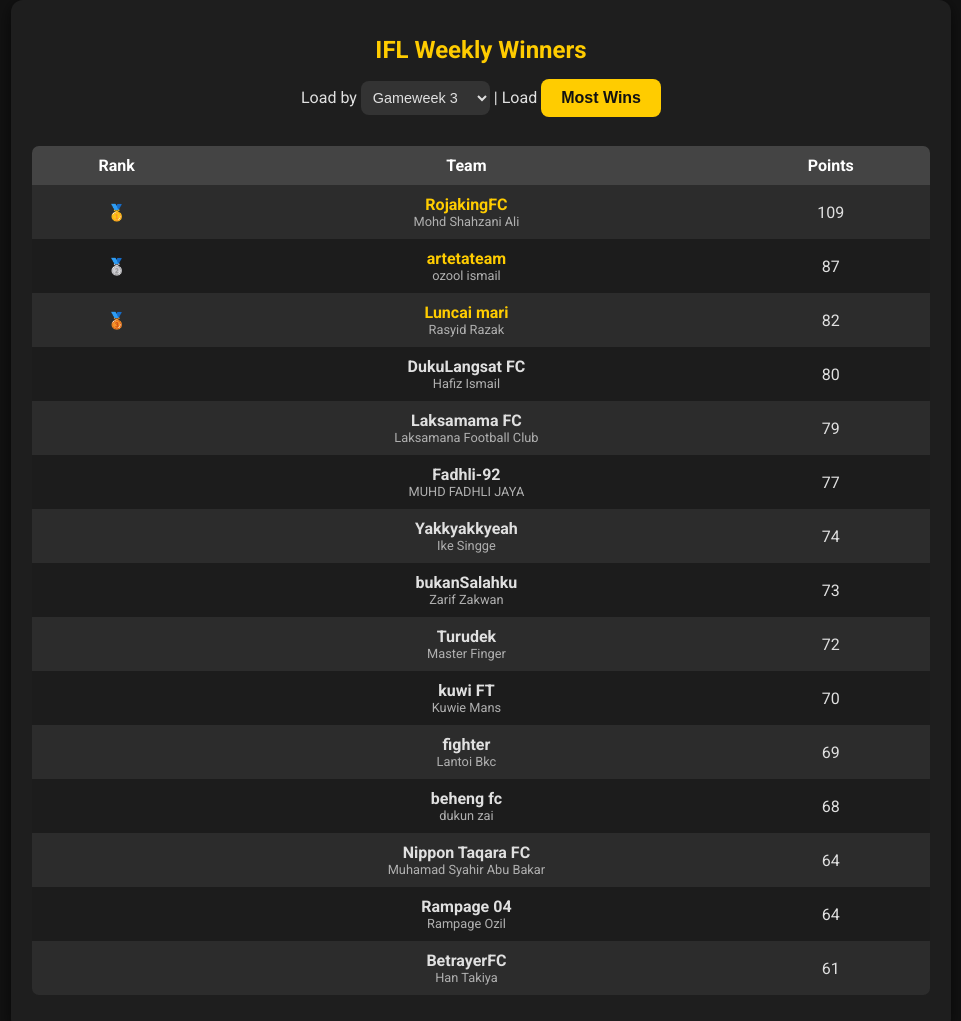
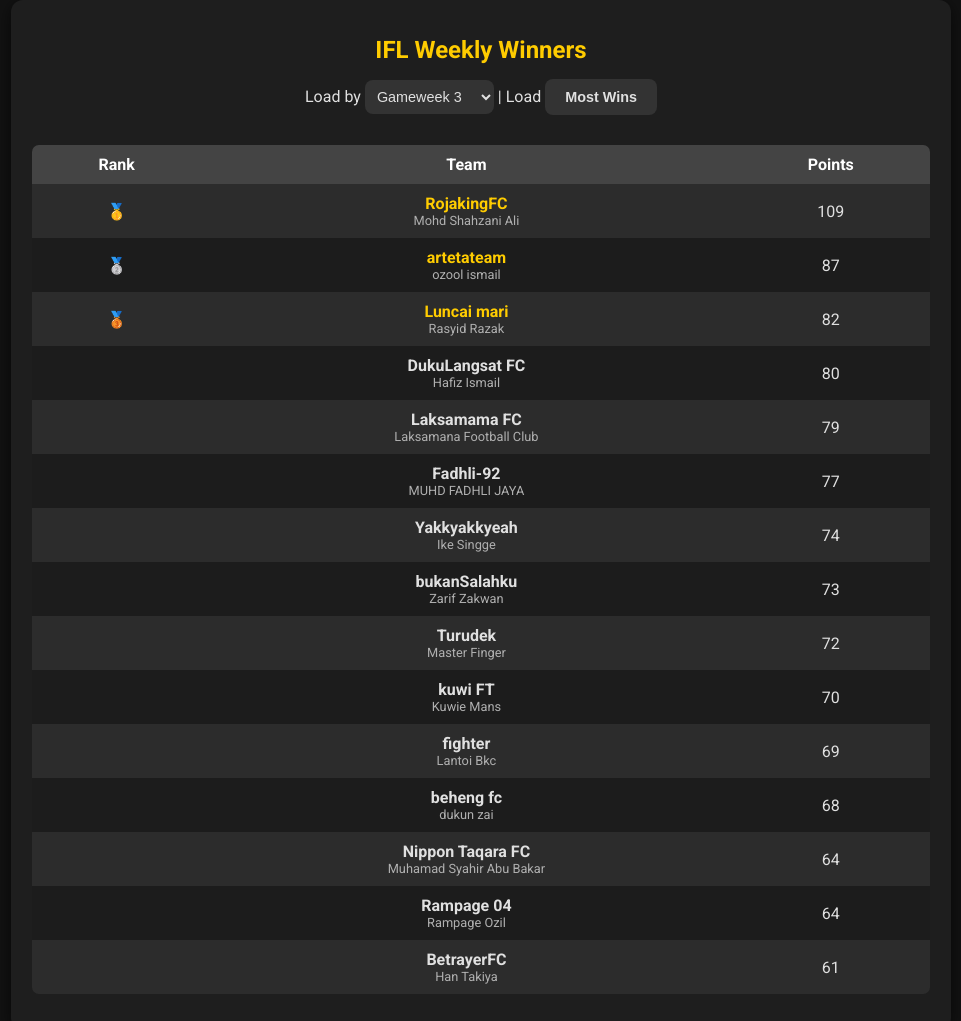
Before and after one commit to hollowsxd/inf-fpl, a plain HTML site: page index.html in a window 1280 px wide. Shown: the top 1021 px of the page, without its empty margins (159-1120 px from the left). Drawn offline with Linux system fonts and the light colour scheme.

Commit message:
Adjust button color and font

```diff
--- a/styles.css
+++ b/styles.css
@@ -35,9 +35,9 @@ h1 {
     padding: 10px 20px;
     border: none;
     border-radius: 8px;
-    background-color: #ffcc00; /* Primary button color */
-    color: #121212; /* Text color */
-    font-size: 1em;
+    background-color: #333; /* Primary button color */
+    color: #e0e0e0; /* Text color */
+    font-size: 0.9em;
     font-weight: bold;
     cursor: pointer;
     transition: background-color 0.3s ease, transform 0.2s ease;
```
